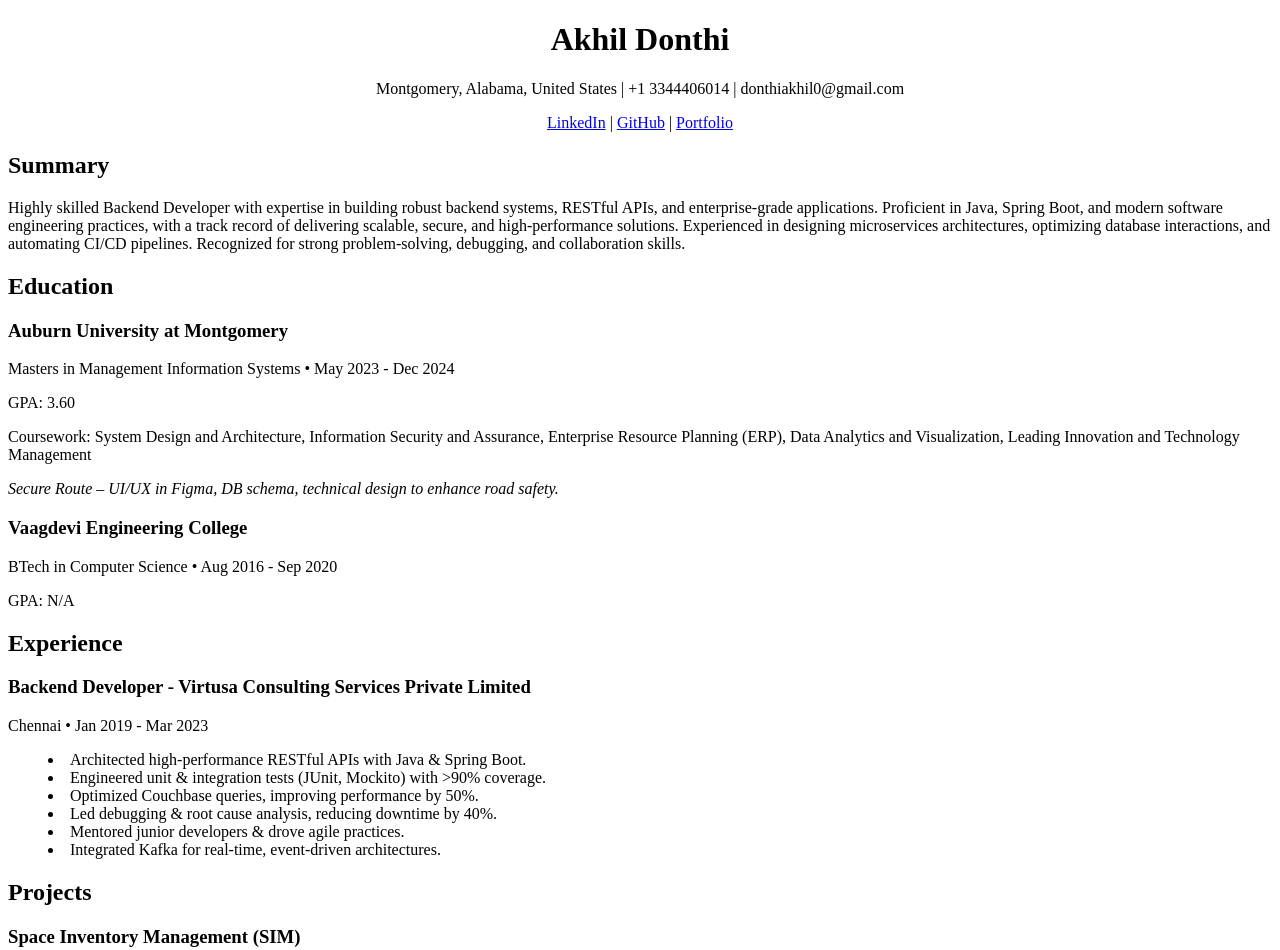
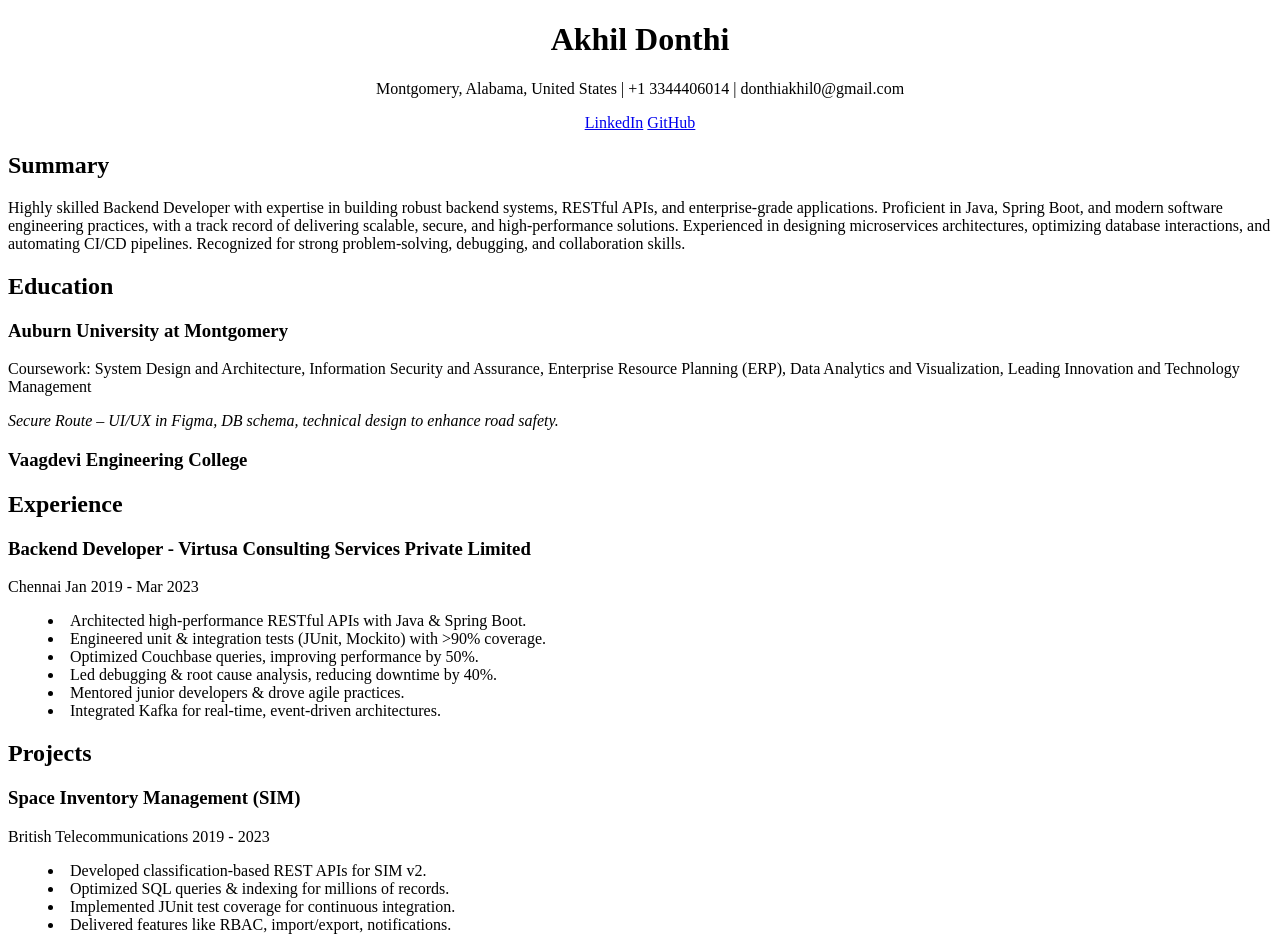
Before and after one commit to AkhilDonthi0/akhildonthi, a React (Vite) app: page / in a window 1280 px wide. Shown: the top 950 px of the page. Built offline with nearby package versions, Linux system fonts and the light colour scheme.

Commit message:
Latest changes

```diff
--- a/package.json
+++ b/package.json
@@ -12,8 +12,7 @@
     "preview": "vite preview",
     "predeploy": "npm run build",
     "deploy": "gh-pages -d dist"
-}
-,
+  },
   "dependencies": {
     "react": "^19.1.0",
     "react-dom": "^19.1.0"
--- a/src/App.jsx
+++ b/src/App.jsx
@@ -8,8 +8,7 @@ function App() {
     email: "donthiakhil0@gmail.com",
     links: {
       linkedin: "https://linkedin.com/in/akhil-d-672a32151",
-      github: "https://github.com/AkhilDonthi0",
-      portfolio: "https://akhildonthi0.github.io/akhildonthi",
+      github: "https://github.com/AkhilDonthi0"
     },
     summary:
       "Highly skilled Backend Developer with expertise in building robust backend systems, RESTful APIs, and enterprise-grade applications. Proficient in Java, Spring Boot, and modern software engineering practices, with a track record of delivering scalable, secure, and high-performance solutions. Experienced in designing microservices architectures, optimizing database interactions, and automating CI/CD pipelines. Recognized for strong problem-solving, debugging, and collaboration skills.",
@@ -17,8 +16,6 @@ function App() {
       {
         school: "Auburn University at Montgomery",
         degree: "Masters in Management Information Systems",
-        gpa: "3.60",
-        period: "May 2023 - Dec 2024",
         coursework: [
           "System Design and Architecture",
           "Information Security and Assurance",
@@ -31,9 +28,7 @@ function App() {
       },
       {
         school: "Vaagdevi Engineering College",
-        degree: "BTech in Computer Science",
-        gpa: "N/A",
-        period: "Aug 2016 - Sep 2020",
+        degree: "BTech in Computer Science"
       },
     ],
     experience: [
@@ -111,9 +106,8 @@ function App() {
           {resumeData.location} | {resumeData.phone} | {resumeData.email}
         </p>
         <p className="text-blue-600">
-          <a href={resumeData.links.linkedin}>LinkedIn</a> |{" "}
-          <a href={resumeData.links.github}>GitHub</a> |{" "}
-          <a href={resumeData.links.portfolio}>Portfolio</a>
+          <a href={resumeData.links.linkedin}>LinkedIn</a> {" "}
+          <a href={resumeData.links.github}>GitHub</a> {" "}
         </p>
       </header>
 
@@ -127,7 +121,6 @@ function App() {
         {resumeData.education.map((edu, i) => (
           <div key={i} className="mb-4">
             <h3 className="font-semibold">{edu.school}</h3>
-            <p>{edu.degree} • {edu.period}</p>
             {edu.gpa && <p>GPA: {edu.gpa}</p>}
             {edu.coursework && <p>Coursework: {edu.coursework.join(", ")}</p>}
             {edu.projectHighlight && <p className="italic">{edu.projectHighlight}</p>}
@@ -140,7 +133,7 @@ function App() {
         {resumeData.experience.map((job, i) => (
           <div key={i} className="mb-4">
             <h3 className="font-semibold">{job.title} - {job.company}</h3>
-            <p>{job.location} • {job.period}</p>
+            <p>{job.location}  {job.period}</p>
             <ul className="list-disc list-inside">
               {job.highlights.map((h, idx) => <li key={idx}>{h}</li>)}
             </ul>
@@ -153,7 +146,7 @@ function App() {
         {resumeData.projects.map((proj, i) => (
           <div key={i} className="mb-4">
             <h3 className="font-semibold">{proj.name}</h3>
-            <p>{proj.type || proj.client} • {proj.period}</p>
+            <p>{proj.type || proj.client}  {proj.period}</p>
             <ul className="list-disc list-inside">
               {proj.details.map((d, idx) => <li key={idx}>{d}</li>)}
             </ul>
```
Also changed, not shown: Commads to push.txt (added). Lines whose indentation alone changed are shown as unchanged.
